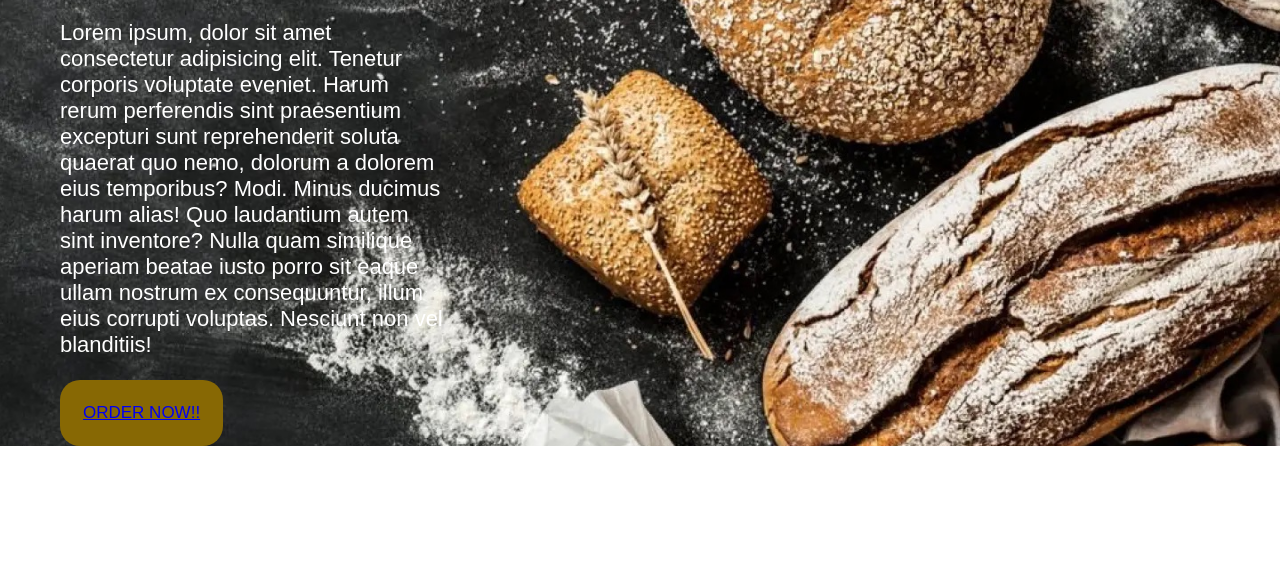
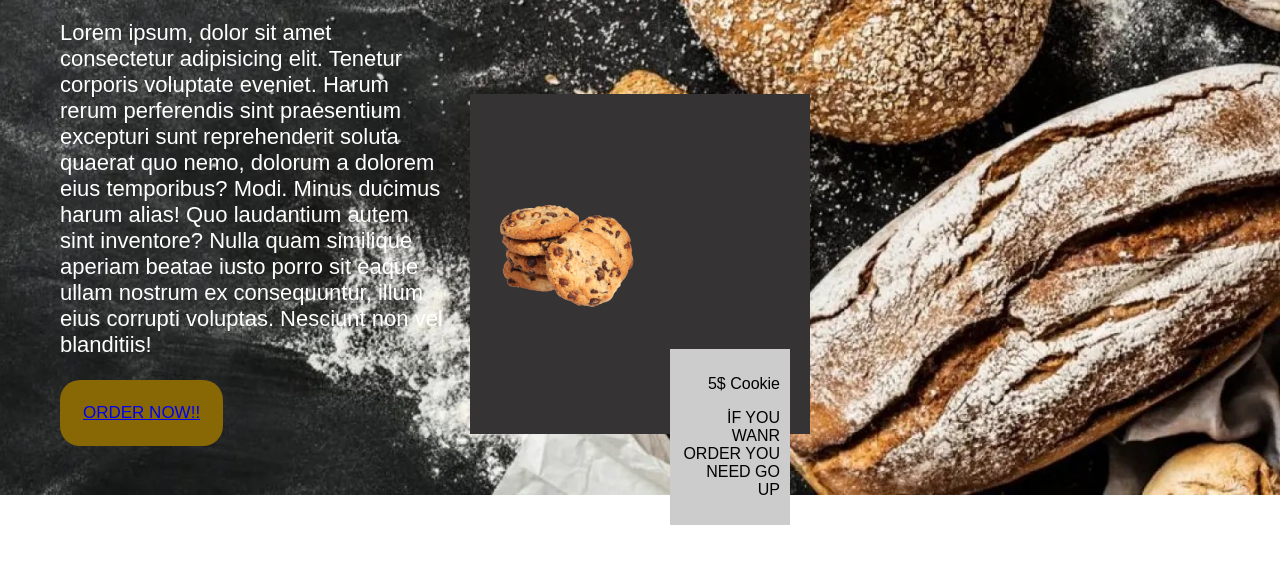
Before and after one commit to MehmetYusuf3154/Bakery, a plain HTML site: page index.html in a window 1280 px wide. Shown: the part 416-980 px from the top of the page. Before the commit the page ends 862 px from the top, so only its background shows below. Drawn offline with Linux system fonts and the light colour scheme.

Commit message:
Bakery add cookie but not completed
Fırına ürünleri yerleştirtik ama tamamlanmadı

```diff
--- a/index.css
+++ b/index.css
@@ -4,6 +4,10 @@ body {
     background-image: url(image/firinarkaplan.jpg);
     background-size: cover;
     background-repeat: no-repeat;
+    height: 100%;
+    justify-content: center;
+    align-items: center;
+    overflow-x: hidden;
 }
 
 
@@ -68,3 +72,38 @@ body {
     background-color: yellow;
     color: black;
 }
+.con {
+    text-align: center;
+    max-width: 600px;
+    padding: 20px;
+}
+
+.image-box {
+    display: inline-block;
+    text-align: center;
+    width: 300px;
+    height: 300px;
+    padding: 20px;
+    margin: 0 auto;
+    background: rgb(53, 51, 51);     transition: background-color 0.3s ease;
+}
+
+.image-box:hover {
+    background-color: yellow;
+    transition: background-color 0.3s ease;
+}
+
+.image-box img {
+    display: block;
+}
+
+.text-container {
+    background-color: #ccc;
+    padding: 10px;
+    margin-top: 10px;
+    text-align: right;
+    display: inline-block;
+    width: 100px;
+    margin-bottom: 700px;
+    margin-left: 180px;
+}
--- a/index.html
+++ b/index.html
@@ -30,6 +30,17 @@
                 <a href="kayıt.html" target="_BLANK">ORDER NOW!!</a>
             </button>
         </div>
+        <section>
+        <div class="container">
+            <div class="image-box">
+            <img src="image/cookie.png" alt="Resim">
+            <div class="text-container">
+                <p>5$ Cookie</p>
+                <p>İF YOU WANR ORDER YOU NEED GO UP</p>
+            </div>
+            </div>
+        </div>
+    </section>
     </section>
 </body>
 </html>
```
Also changed, not shown: image/cookie.png (added), image/curasan.png (added), image/pie.png (added).
